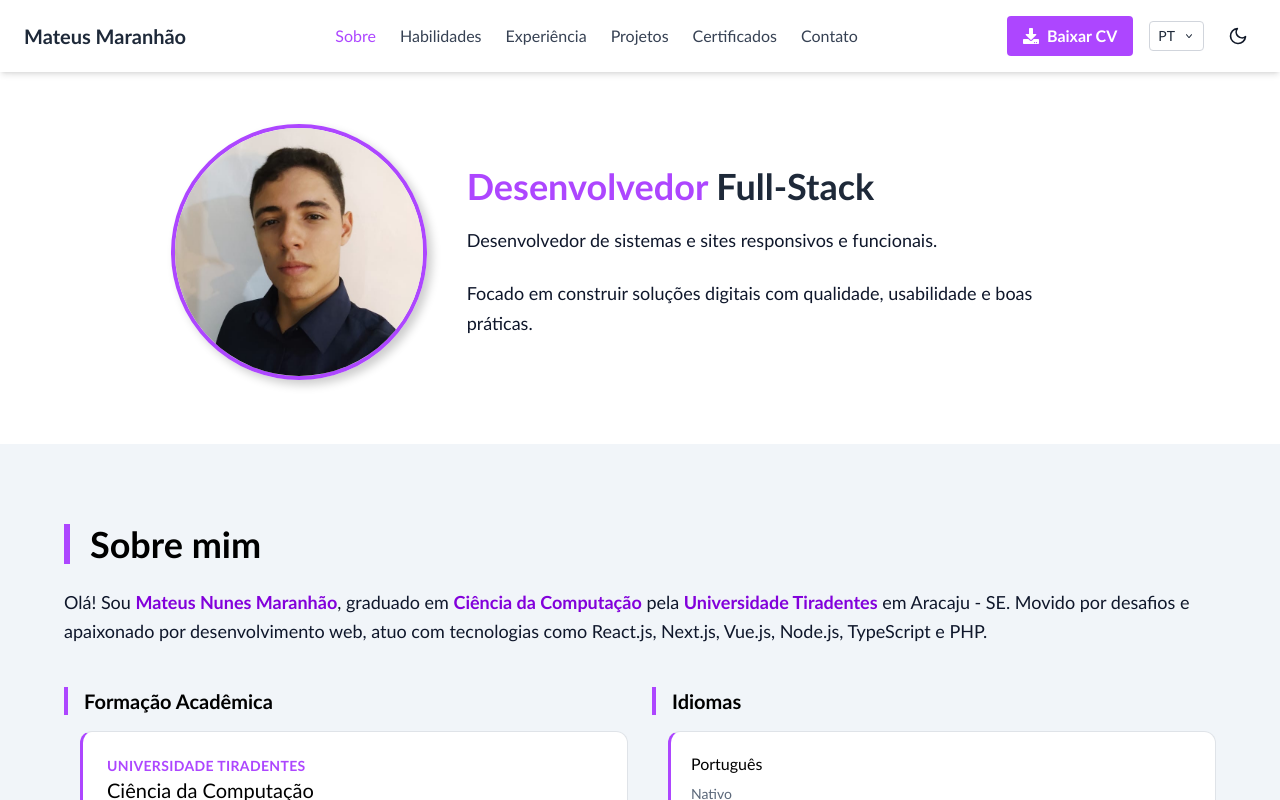
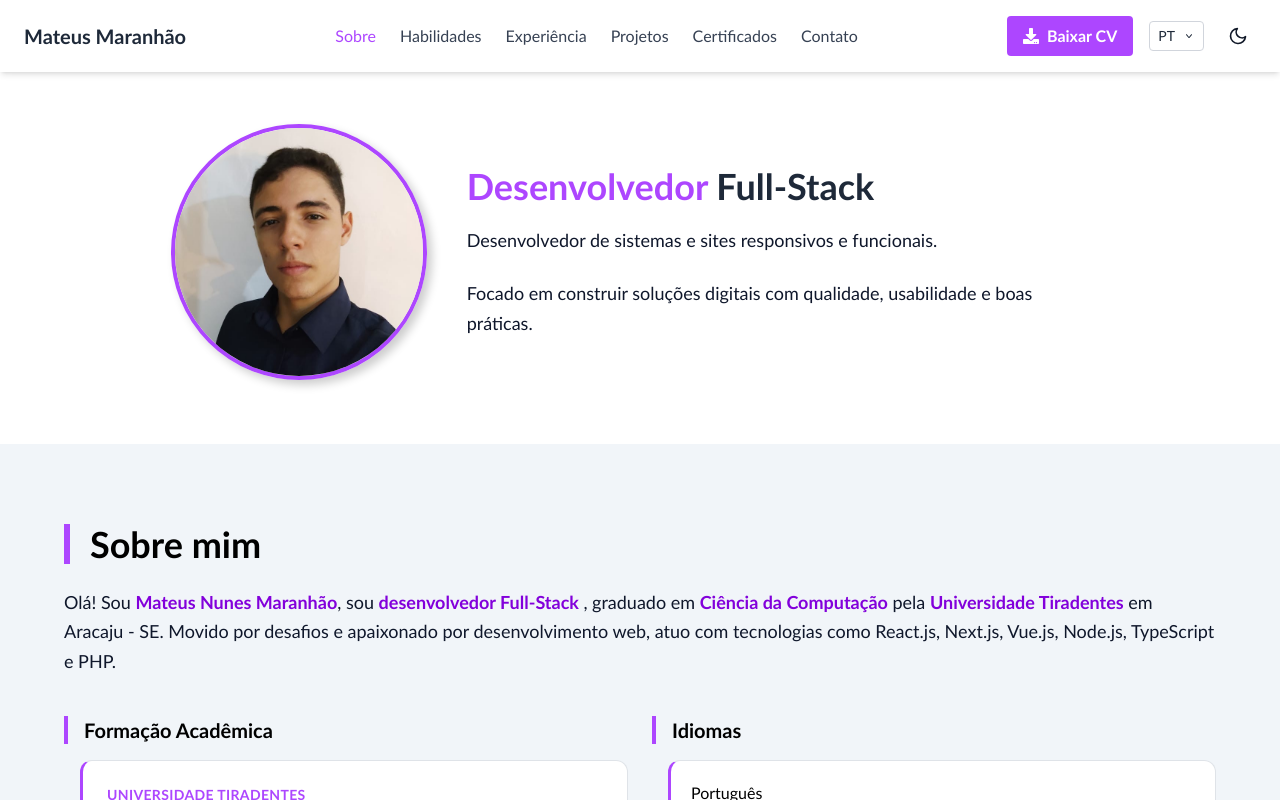
Before and after one commit to mateusmaranhao12/portfolio-v2, a Next.js app: page / in a window 1280 px wide. Shown: the top 800 px of the page. Built offline with nearby package versions, Linux system fonts and the light colour scheme.

Commit message:
update about

```diff
--- a/src/app/modules/Sobre.tsx
+++ b/src/app/modules/Sobre.tsx
@@ -1,17 +1,17 @@
-'use client';
+"use client";
 import SectionTitle from "@/components/Common/SectionTitle";
 import SectionWrapper from "@/components/Common/SectionWrapper";
 import Descricao from "@/components/Sobre/Descricao";
 import FormacaoAcademica from "@/components/Sobre/FormacaoAcademica";
 import Idiomas from "@/components/Sobre/Idiomas";
 import { useTheme } from "@/components/theme/theme";
+import { translations, Lang } from "@/app/translate/tradutor";
 
-export default function Sobre() {
+export default function Sobre({ lang }: { lang?: Lang }) {
   const { isDark } = useTheme();
-  const paragrafos = [
-    `Olá! Sou <strong class="text-yellow-500">Mateus Nunes Maranhão</strong>,
-            graduado em <strong class="text-yellow-500">Ciência da Computação</strong> pela <strong class="text-yellow-500">Universidade Tiradentes</strong> em Aracaju - SE. Movido por desafios e apaixonado por desenvolvimento web, atuo com tecnologias como React.js, Next.js, Vue.js, Node.js, TypeScript e PHP.`,
-  ];
+  const currentLang = lang ?? "pt";
+  const t = translations[currentLang as Lang] as any;
+  const paragrafos = [`${t.sobre_paragrafo_1}`];
 
   return (
     <SectionWrapper
@@ -20,7 +20,7 @@ export default function Sobre() {
     >
       {/* Texto */}
       <div className="w-full space-y-6">
-        <SectionTitle>Sobre mim</SectionTitle>
+        <SectionTitle>{t.sobre_titulo}</SectionTitle>
 
         <Descricao paragrafos={paragrafos} />
 
--- a/src/app/page.tsx
+++ b/src/app/page.tsx
@@ -9,7 +9,7 @@ import Footer from "./modules/Footer";
 import Habilidades from "./modules/Habilidades";
 import Me from "./modules/Me";
 import Projetos from "./modules/Projetos";
-import { Lang, getInitialLang } from "@/app/translate/tradutor";
+import { Lang } from "@/app/translate/tradutor";
 
 export default function Home() {
   const [lang, setLang] = useState<Lang>("pt");
@@ -26,7 +26,7 @@ export default function Home() {
     <div>
       <Navbar lang={lang} setLang={setLang} />
       <Me lang={lang} />
-      <Sobre />
+      <Sobre lang={lang} />
       <Habilidades />
       <Experiencia />
       <Projetos />
--- a/src/app/translate/tradutor.ts
+++ b/src/app/translate/tradutor.ts
@@ -56,14 +56,21 @@ export const translations = {
     activate_dark: "Ativar tema escuro",
 
     //section me
-	me_paragrafo_1: "Desenvolvedor de sistemas e sites responsivos e funcionais.",
-	me_paragrafo_2: "Focado em construir soluções digitais com qualidade, usabilidade e boas práticas.",
+    me_paragrafo_1:
+      "Desenvolvedor de sistemas e sites responsivos e funcionais.",
+    me_paragrafo_2:
+      "Focado em construir soluções digitais com qualidade, usabilidade e boas práticas.",
     // title
     title_part1: "Desenvolvedor",
     title_part2: "Full-Stack",
 
     // qual parte destacar: 'first' ou 'second'
     title_highlight: "first",
+
+    //sobre mim
+	sobre_titulo: "Sobre mim",
+    sobre_paragrafo_1:
+      'Olá! Sou <strong class="text-yellow-500">Mateus Nunes Maranhão</strong>, sou <strong class="text-yellow-500">desenvolvedor Full-Stack </strong>, graduado em <strong class="text-yellow-500">Ciência da Computação</strong> pela <strong class="text-yellow-500">Universidade Tiradentes</strong> em Aracaju - SE. Movido por desafios e apaixonado por desenvolvimento web, atuo com tecnologias como React.js, Next.js, Vue.js, Node.js, TypeScript e PHP.',
   },
   en: {
     //navbar
@@ -82,12 +89,21 @@ export const translations = {
     activate_dark: "Activate dark theme",
 
     //section me
-    me_paragrafo_1: "Developer of responsive and functional systems and websites.",
-    me_paragrafo_2: "Focused on building digital solutions with quality, usability, and best practices.",
+    me_paragrafo_1:
+      "Developer of responsive and functional systems and websites.",
+    me_paragrafo_2:
+      "Focused on building digital solutions with quality, usability, and best practices.",
+
     // title
     title_part1: "Full-Stack",
     title_part2: "Developer",
+
     // which part to highlight: 'first' or 'second'
     title_highlight: "second",
+
+    //about me
+	sobre_titulo: "About me",
+    sobre_paragrafo_1:
+      'Hello! I\'m <strong class="text-yellow-500">Mateus Nunes Maranhão</strong>, I\'m a <strong class="text-yellow-500">Full-Stack Developer </strong>, graduated in <strong class="text-yellow-500">Computer Science</strong> from <strong class="text-yellow-500">Universidade Tiradentes</strong> in Aracaju - SE, in Brazil. Driven by challenges and passionate about web development, I work with technologies like React.js, Next.js, Vue.js, Node.js, TypeScript, and PHP.',
   },
 } as const;
```
Lines whose indentation alone changed are shown as unchanged.
